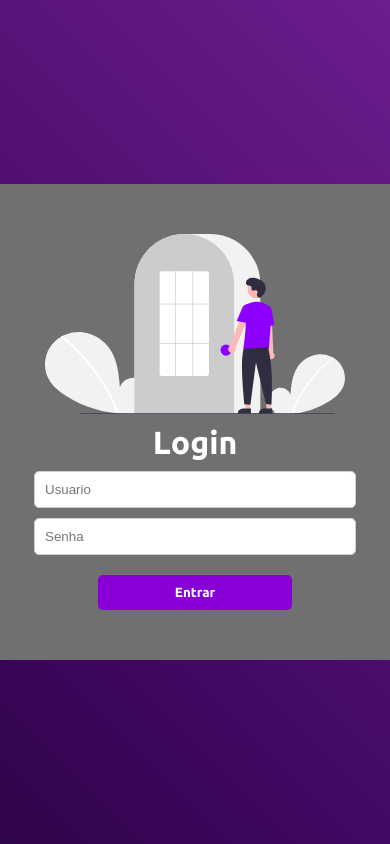
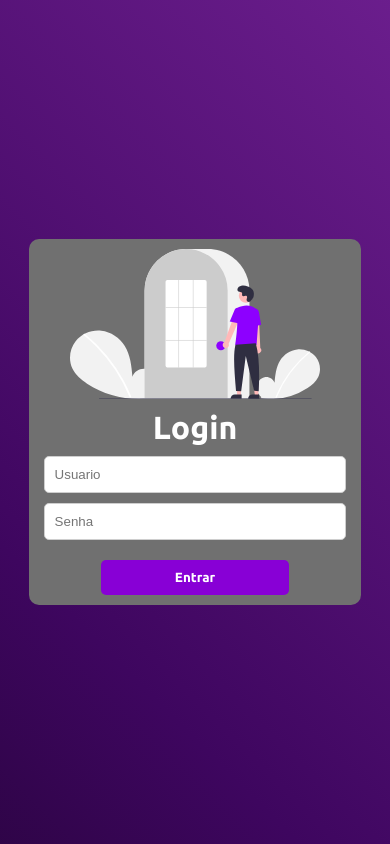
Before and after one commit to RayllanSouza/controledeestoque, a React (Create React App) app: page / in a window 390 px wide. Built offline with nearby package versions, Linux system fonts and the light colour scheme.

Commit message:
mobile changes styles

```diff
--- a/src/App.css
+++ b/src/App.css
@@ -32,6 +32,7 @@ form{
   display: flex;
   flex-direction: column;
   align-items: center;
+  width: 100%;
 }
 label{
   font-family: 'Ubuntu', sans-serif;
@@ -61,7 +62,7 @@ label{
 .input-login{
   margin-bottom: 10px;
   padding: 10px;
-  min-width: 300px;
+  width: 90%;
   border: 1px solid #cecece;
   outline: none;
   border-radius: 5px;
@@ -72,6 +73,88 @@ label{
 .img-login{
   width: 300px;
 }
+
+
+
+
+
+
+@media (min-width: 320px) and (max-width: 425px){
+  .login-content{
+    display: flex;
+    flex-direction: column;
+    padding: 10px;
+    border-radius: 10px;
+    align-items: center;
+    width: 80%;
+    background-color: #707070;
+  }
+  .login-content > h1{
+    padding: 10px;
+    color: #ffffff;
+    font-family: 'Ubuntu', sans-serif;
+  }
+  form{
+    display: flex;
+    flex-direction: column;
+    align-items: center;
+    width: 100%;
+  }
+  label{
+    font-family: 'Ubuntu', sans-serif;
+    font-weight: 700;
+    color: #FFFFFF;
+  }
+  .button-login{
+    margin-top: 10px;
+    cursor: pointer;
+    width: 60%;
+    padding: 10px;
+    color: #FFFFFF;
+    background-color: #8800d6;
+    border-radius: 5px;
+    border: 0px;
+    font-family: 'Ubuntu', sans-serif;
+    font-weight: 700;
+  }
+  .button-login:hover{
+    transition: 0.2s ease-in;
+    background-color: #4f007c;
+    animation: anime1 0.3s infinite;
+  }
+  .button-login:active{
+    background-color: #bdbdbd;
+  }
+  .input-login{
+    margin-bottom: 10px;
+    padding: 10px;
+    width: 90%;
+    border: 1px solid #cecece;
+    outline: none;
+    border-radius: 5px;
+  }
+  .input-login:focus{
+    border: 1px solid #6f00ff;
+  }
+  .img-login{
+    width: 80%;
+  }
+}
+
+
+
+
+
+
+
+
+
+
+
+
+
+
+
 
 
 
```
